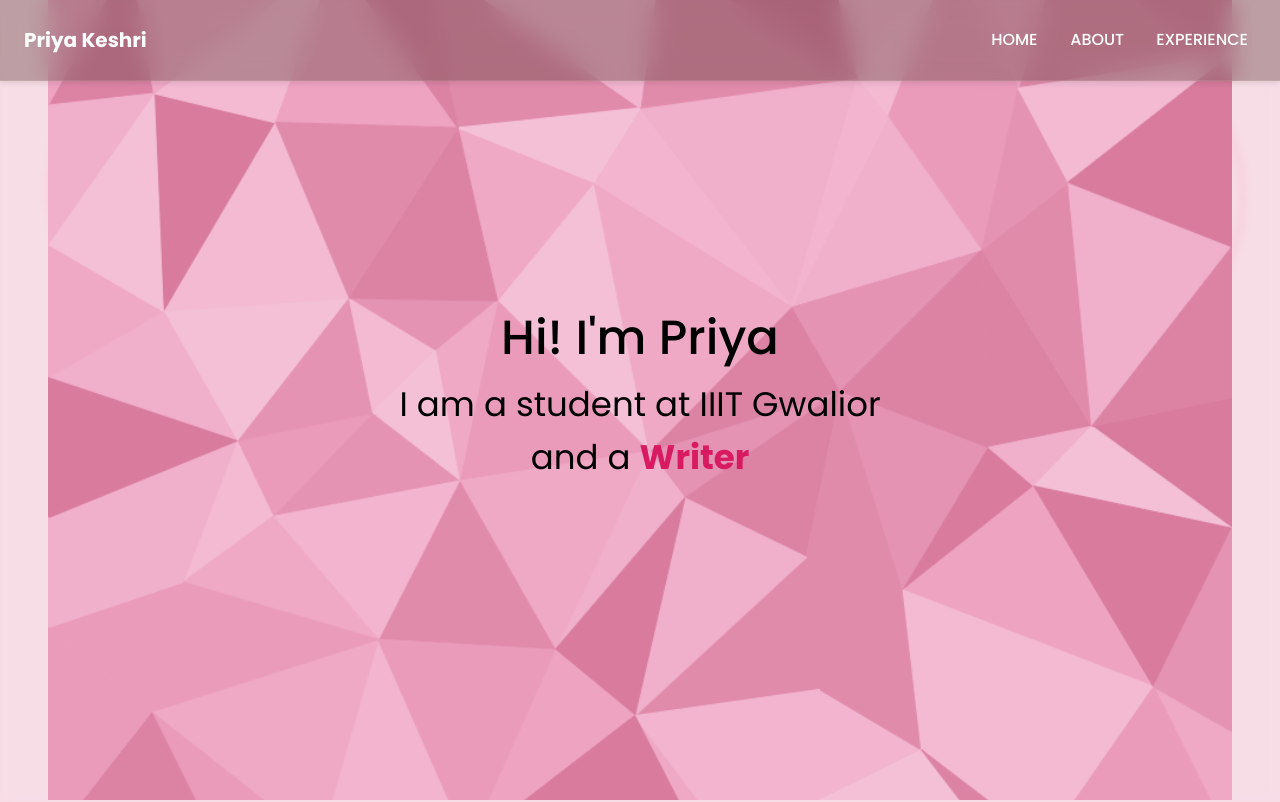
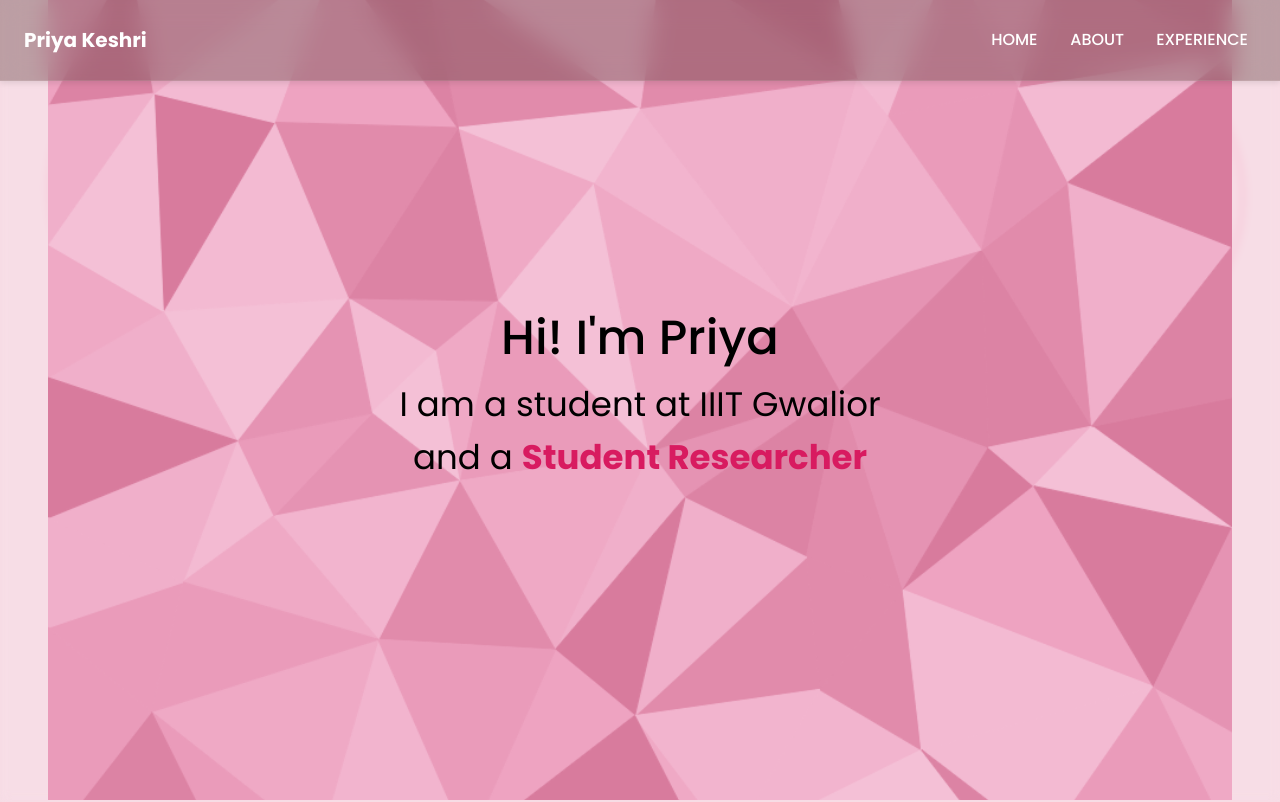
Before and after one commit to pri2k/Portfolio, a React (Create React App) app: page / in a window 1280 px wide. Shown: the top 802 px of the page. Built offline with nearby package versions, Linux system fonts and the light colour scheme.

Commit message:
fix: fixed url

```diff
--- a/package.json
+++ b/package.json
@@ -2,7 +2,7 @@
   "name": "portfolio",
   "version": "0.1.0",
   "private": true,
-  "homepage": "https://pri2k.github.io/Portfolio",
+  "homepage": "https://pri2k.github.io/",
   "dependencies": {
     "@emotion/react": "^11.14.0",
     "@emotion/styled": "^11.14.0",
--- a/src/components/Hero.jsx
+++ b/src/components/Hero.jsx
@@ -5,9 +5,9 @@ import './Hero.css';
 
 
 const roles = [
+  { text: 'Writer', color: '#D81B60' },
   { text: 'Web Developer', color: '#D81B60' },
   { text: 'Student Researcher', color: '#D81B60' },
-  { text: 'Writer', color: '#D81B60' },
   { text: 'Competitive Programmer', color: '#D81B60' },
   { text: 'Musician', color: '#D81B60' },
 ];
```
